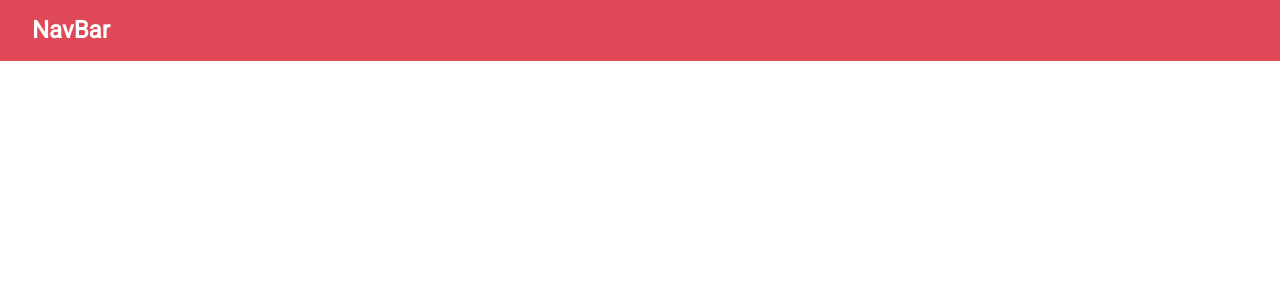
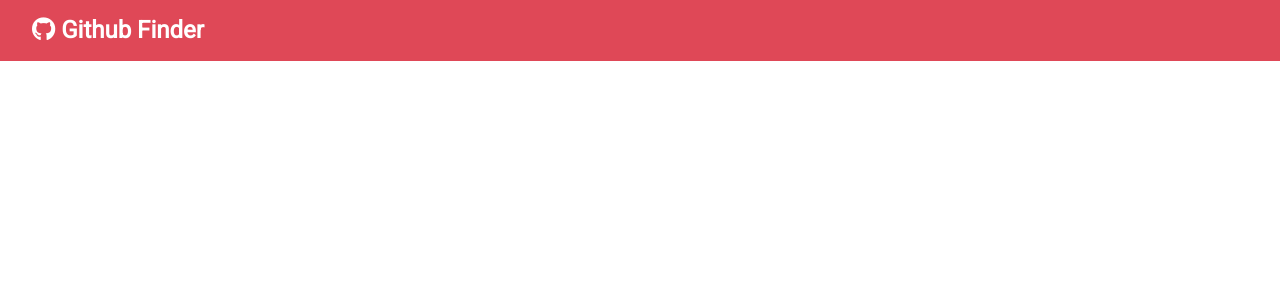
Before and after one commit to vecart/github-finder, a React (Create React App) app: page / in a window 1280 px wide. Shown: the top 300 px of the page. Built offline with nearby package versions, Linux system fonts and the light colour scheme.

Commit message:
added PropType to static props to make app more robust

```diff
--- a/public/index.html
+++ b/public/index.html
@@ -5,39 +5,17 @@
     <link rel="icon" href="%PUBLIC_URL%/favicon.ico" />
     <meta name="viewport" content="width=device-width, initial-scale=1" />
     <meta name="theme-color" content="#000000" />
-    <meta
-      name="description"
-      content="Web site created using create-react-app"
-    />
+    <meta name="description" content="Web site created using create-react-app"/>
     <link rel="apple-touch-icon" href="%PUBLIC_URL%/logo192.png" />
-    <!--
-      manifest.json provides metadata used when your web app is installed on a
-      user's mobile device or desktop. See https://developers.google.com/web/fundamentals/web-app-manifest/
-    -->
     <link rel="manifest" href="%PUBLIC_URL%/manifest.json" />
-    <!--
-      Notice the use of %PUBLIC_URL% in the tags above.
-      It will be replaced with the URL of the `public` folder during the build.
-      Only files inside the `public` folder can be referenced from the HTML.
+    <link rel="stylesheet" href="https://use.fontawesome.com/releases/v5.8.2/css/all.css"
+    integrity="sha384-oS3vJWv+0UjzBfQzYUhtDYW+Pj2yciDJxpsK1OYPAYjqT085Qq/1cq5FLXAZQ7Ay"
+    crossorigin="anonymous">
 
-      Unlike "/favicon.ico" or "favicon.ico", "%PUBLIC_URL%/favicon.ico" will
-      work correctly both with client-side routing and a non-root public URL.
-      Learn how to configure a non-root public URL by running `npm run build`.
-    -->
-    <title>React App</title>
+    <title>Github Finder</title>
   </head>
   <body>
     <noscript>You need to enable JavaScript to run this app.</noscript>
     <div id="root"></div>
-    <!--
-      This HTML file is a template.
-      If you open it directly in the browser, you will see an empty page.
-
-      You can add webfonts, meta tags, or analytics to this file.
-      The build step will place the bundled scripts into the <body> tag.
-
-      To begin the development, run `npm start` or `yarn start`.
-      To create a production bundle, use `npm run build` or `yarn build`.
-    -->
   </body>
 </html>
--- a/src/components/layout/Navbar.js
+++ b/src/components/layout/Navbar.js
@@ -1,10 +1,24 @@
 import React, { Component } from 'react'
+import PropTypes from 'prop-types'
 
 export class Navbar extends Component {
+
+    static defaultProps = {
+        title: 'Github Finder',
+        icon: 'fab fa-github'
+    };
+
+    static propTypes = {
+        title: PropTypes.string.isRequired,
+        icon: PropTypes.string.isRequired
+    };
+
     render() {
         return (
             <nav className="navbar bg-primary">
-                <h1>NavBar</h1>
+                <h1>
+                    <i className={this.props.icon} /> {this.props.title}
+                </h1>
             </nav>
         )
     }
```
